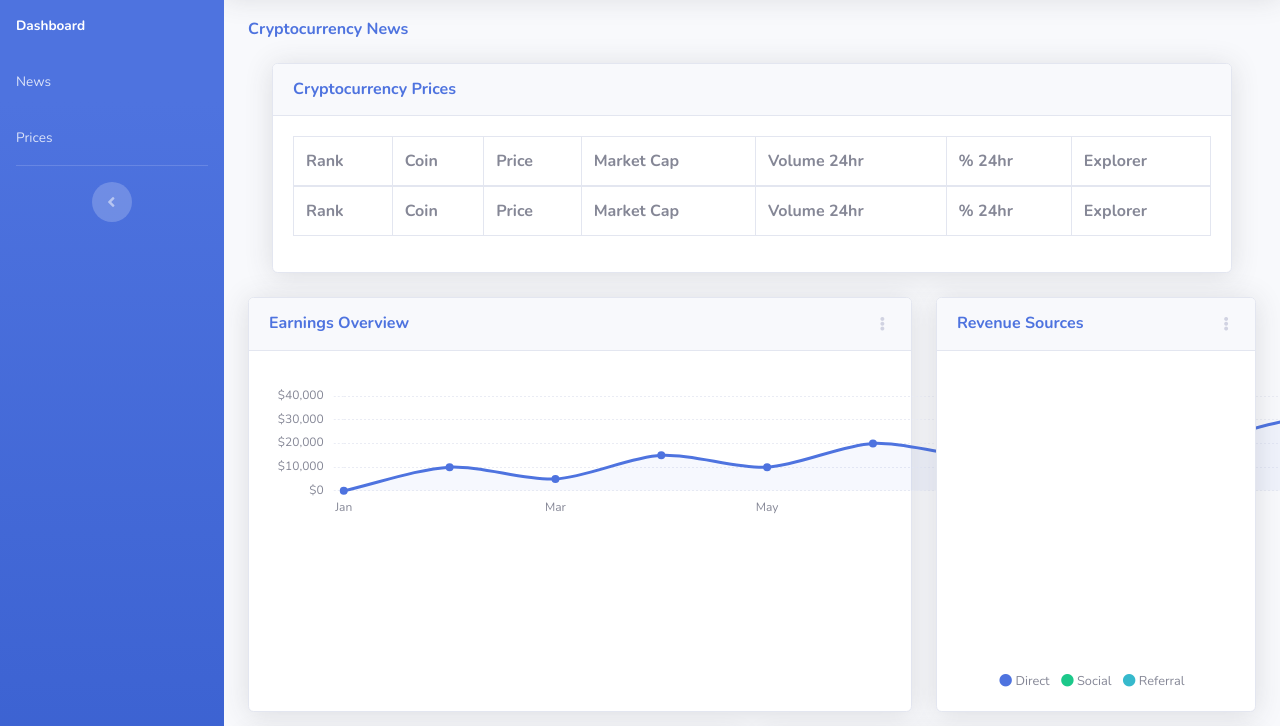
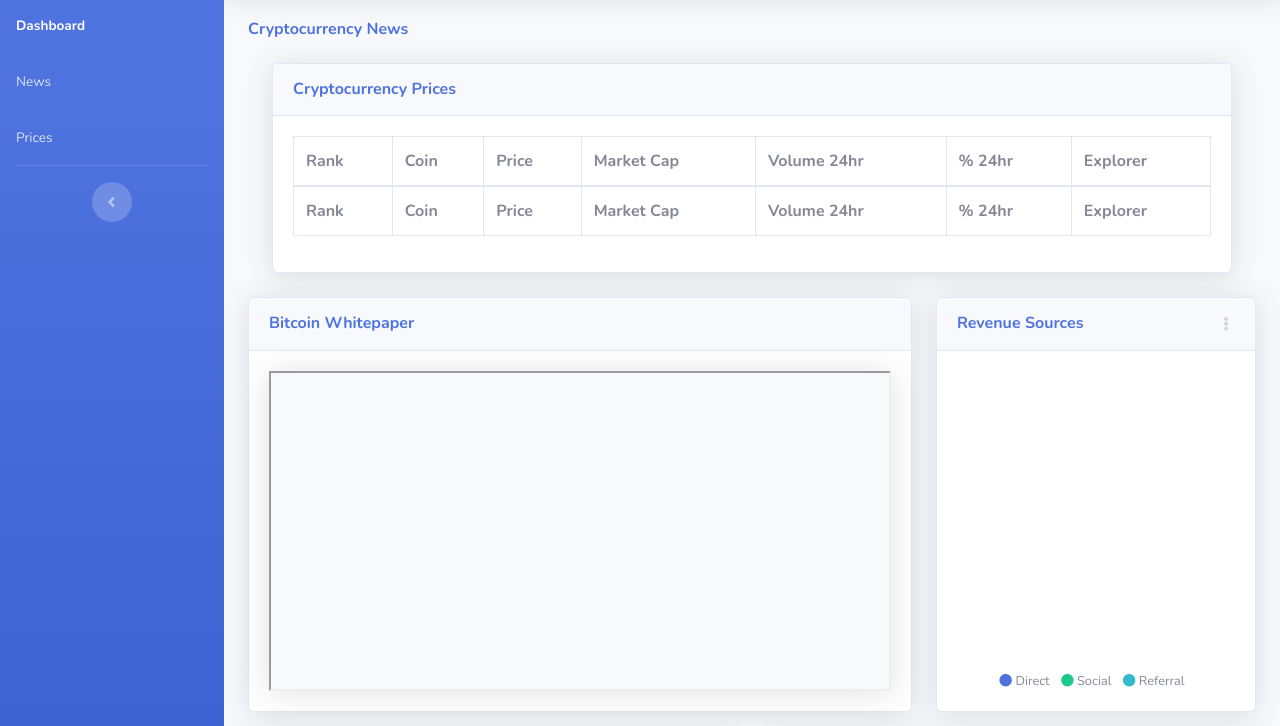
Before and after one commit to desertidaho/newmerrynakamoto, a website with bundled scripts: page index.html in a window 1280 px wide. Shown: the part 74-800 px from the top of the page. Built offline with nearby package versions, Linux system fonts and the light colour scheme; no server answers; files whose address does not match are found by name.

Commit message:
Whitepaper

```diff
--- a/app/components/crypto/cryptoController.js
+++ b/app/components/crypto/cryptoController.js
@@ -26,9 +26,9 @@
 export default class CryptoController {
   constructor() {
     _cs.addSubscriber('crypto', drawCrypto)
-    _cs.addSubscriber('marketCap', drawMarketCap)
-    _cs.addSubscriber('blockCypher', drawBlockCypher)
-    _cs.addSubscriber('hashrate', drawHashrate)
+    // _cs.addSubscriber('marketCap', drawMarketCap)
+    // _cs.addSubscriber('blockCypher', drawBlockCypher)
+    // _cs.addSubscriber('hashrate', drawHashrate)
     // _cs.getBlockCypher()
     // _cs.getHashrate()
     _cs.getCrypto()
--- a/app/models/crypto.js
+++ b/app/models/crypto.js
@@ -19,7 +19,6 @@
     let x = 10
     let page = window.location.href
     if (page.includes("/prices")) {
-      console.log('Bingo prices')
       x = 100
     }
     let template = ""
@@ -40,10 +39,4 @@
     return template
   }
 
-  btcTemplate() {
-    return `
-      Crypto News  (BTC ${this.price0})
-          `
-  }
-
 }
--- a/index.html
+++ b/index.html
@@ -152,32 +152,25 @@
                     <!-- Content Row -->
                     <div class="row">
 
-                        <!-- Area Chart -->
+                        <!-- Bitcoin whitepaper -->
                         <div class="col-xl-8 col-lg-7">
                             <div class="card shadow mb-4">
                                 <!-- Card Header - Dropdown -->
-                                <div
-                                    class="card-header py-3 d-flex flex-row align-items-center justify-content-between">
-                                    <h6 class="m-0 font-weight-bold text-primary">Earnings Overview</h6>
-                                    <div class="dropdown no-arrow">
-                                        <a class="dropdown-toggle" href="#" role="button" id="dropdownMenuLink"
-                                            data-toggle="dropdown" aria-haspopup="true" aria-expanded="false">
-                                            <i class="fas fa-ellipsis-v fa-sm fa-fw text-gray-400"></i>
-                                        </a>
-                                        <div class="dropdown-menu dropdown-menu-right shadow animated--fade-in"
-                                            aria-labelledby="dropdownMenuLink">
-                                            <div class="dropdown-header">Dropdown Header:</div>
-                                            <a class="dropdown-item" href="#">Action</a>
-                                            <a class="dropdown-item" href="#">Another action</a>
-                                            <div class="dropdown-divider"></div>
-                                            <a class="dropdown-item" href="#">Something else here</a>
-                                        </div>
-                                    </div>
+                                <div class="card-header py-3 d-flex flex-row align-items-center justify-content-between">
+                                    <h6 class="m-0 font-weight-bold text-primary">Bitcoin Whitepaper</h6>
                                 </div>
                                 <!-- Card Body -->
                                 <div class="card-body">
                                     <div class="chart-area">
-                                        <canvas id="myAreaChart"></canvas>
+                                        <!-- pdf viewer -->
+                                        <section class="content-section bg-light h-100" id="viewer">
+                                            <div class="container text-center h-100 pl-0 pr-0">
+                                                <!--pdf viewer-->
+                                                <div class="col my-auto h-100 pl-0 pr-0" id="pdf">
+                                                  <iframe class="ipdf shadow h-100" src="/bitcoin.pdf" width="100%"></iframe>
+                                                </div>
+                                            </div>
+                                        </section>
                                     </div>
                                 </div>
                             </div>
```
